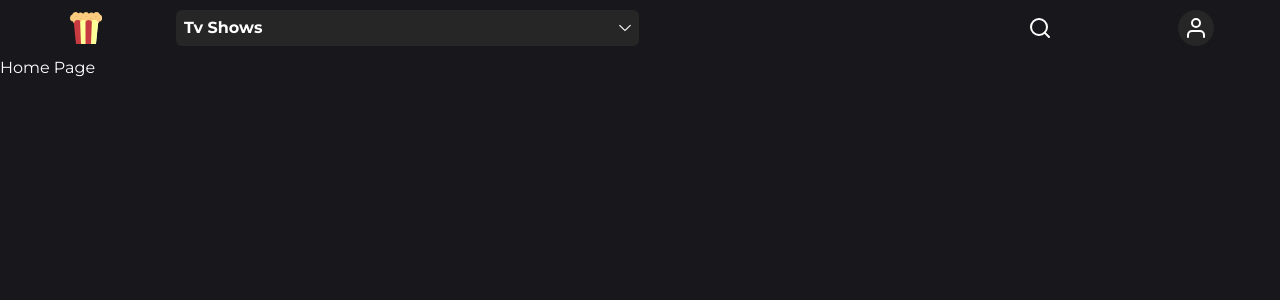
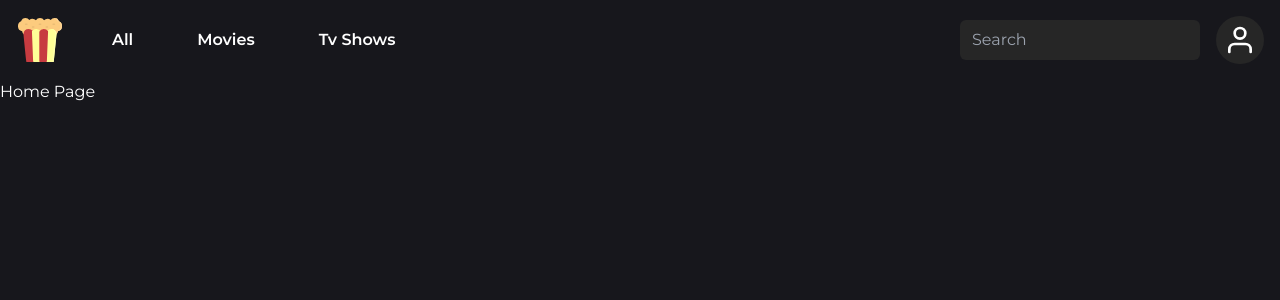
Before and after one commit to bauerbrun0/movies-app, a Next.js app: page / in a window 1280 px wide. Shown: the top 300 px of the page. Built offline with nearby package versions, Linux system fonts and the light colour scheme.

Commit message:
Navbar is now responsive

```diff
--- a/src/components/navbar/index.tsx
+++ b/src/components/navbar/index.tsx
@@ -32,6 +32,7 @@ export default function Navbar() {
             grid grid-cols-8 items-center
             relative z-0
             h-14 bg-background
+            md:h-16 lg:grid-cols-16 lg:h-20
         ">
             <Logo hidden={searchBar} />
             <NavButton hidden={searchBar} onClick={onNavClick} />
--- a/src/components/navbar/logo.tsx
+++ b/src/components/navbar/logo.tsx
@@ -6,15 +6,15 @@ export default function Logo(
 ) {
     return (
         <div className={`
-            ${ hidden ? "invisible" : "visible"}
-            w-full py-3 pl-3 bg-background
+            ${ hidden ? "invisible md:visible" : "visible"}
+            w-full py-3 pl-3 bg-background lg:pl-0
         `}>
             <Image
                 src={LogoImage}
                 alt="Logo"
                 width={50}
                 height={50}
-                className="h-8 w-8 mx-auto"
+                className="h-8 w-8 mx-auto md:h-10 md:w-10 lg:h-11 lg:w-11"
             />
         </div>
     );
--- a/src/components/navbar/navigation/navbutton.tsx
+++ b/src/components/navbar/navigation/navbutton.tsx
@@ -21,6 +21,7 @@ export default function NavButton({
             ${ hidden ? "hidden" : "" }
             col-span-5 grid grid-cols-5
             pl-4 pr-3 h-full bg-background items-center
+            md:hidden
         `}>
             <button
                 className="
--- a/src/components/navbar/navigation/navlist.tsx
+++ b/src/components/navbar/navigation/navlist.tsx
@@ -14,6 +14,9 @@ export default function NavList({
             w-full py-1 bg-background
             transition-[transform,visibility] ease-in duration-100
             ${ open ? "" : "-translate-y-full invisible" }
+            md:visible md:static md:col-span-5 md:col-start-2 md:row-start-1
+            md:block md:w-fit md:translate-y-0
+            lg:col-span-11 lg:col-start-2
         `}>
             {children}
         </ul>
--- a/src/components/navbar/navigation/navlistitem.tsx
+++ b/src/components/navbar/navigation/navlistitem.tsx
@@ -13,12 +13,15 @@ export default function NavListItem({
     iconAlt: string
 }) {
     return (
-        <li>
+        <li className="md:inline">
             <Link
                 href={linkHref}
                 className="
                     grid grid-cols-[calc(12.5%+1.5rem)_50%] items-center
-                    py-3 active:bg-neutral-800 md:active:bg-transparent
+                    py-3 active:bg-neutral-800
+                    md:grid-cols-1 md:justify-items-center
+                    md:active:bg-transparent md:inline md:mx-6 md:py-0 md:my-3
+                    lg:mx-8
                 "
             >
                 <Image
@@ -26,9 +29,9 @@ export default function NavListItem({
                     alt={iconAlt}
                     width={40}
                     height={40}
-                    className="inline justify-self-end w-6 h-6 mr-4"
+                    className="inline justify-self-end w-6 h-6 mr-4 md:hidden"
                 />
-                {text}
+                <span className="md:font-semibold md:active:text-primary-button lg:hover:text-primary-button">{text}</span>
             </Link>
         </li>
     );
--- a/src/components/navbar/profile/profilebutton.tsx
+++ b/src/components/navbar/profile/profilebutton.tsx
@@ -13,9 +13,13 @@ export default function ProfileButton({
             ${ hidden ? "hidden" : ""}
             grid items-center
             pr-2 h-full bg-background
+            lg:pr-0
         `}>
             <button
-                className="w-9 h-9 mx-auto rounded-full bg-neutral-800"
+                className="
+                    w-9 h-9 mx-auto rounded-full bg-neutral-800
+                    md:w-12 md:h-12
+                "
                 onClick={onClick}
             >
                 <Image
@@ -23,7 +27,7 @@ export default function ProfileButton({
                     alt="avatar"
                     width={40}
                     height={40}
-                    className="w-6 h-6 mx-auto"
+                    className="w-6 h-6 mx-auto md:w-8 md:h-8"
                 />
             </button>
         </div>
--- a/src/components/navbar/profile/profiledropdown.tsx
+++ b/src/components/navbar/profile/profiledropdown.tsx
@@ -12,6 +12,7 @@ export default function ProfileDropDown({
             grid grid-cols-1
             w-fit bg-neutral-700 rounded-md mr-2 text-md
             transition-[opacity, visibility] ease-in duration-100 z-10
+            md:right-3
             ${ open ? "visible opacity-100" : "invisible opacity-0" }
         `}>
             <div className="mx-3 mt-4 mb-0">
@@ -21,13 +22,13 @@ export default function ProfileDropDown({
 
             <hr className="w-5/6 mx-auto my-3 border-1 border-neutral-500"/>
 
-            <div className="px-3 py-1.5 active:bg-neutral-500 md:hover:bg-neutral-500">Link 1</div>
-            <div className="px-3 py-1.5 active:bg-neutral-500 md:hover:bg-neutral-500">Link 2</div>
+            <div className="px-3 py-1.5 active:bg-neutral-500">Link 1</div>
+            <div className="px-3 py-1.5 active:bg-neutral-500">Link 2</div>
 
             <hr className="w-5/6 mx-auto my-3 border-1 border-neutral-500"/>
 
             <div className="mb-3">
-                <div className="px-3 py-1.5 active:bg-neutral-500 md:hover:bg-neutral-500">Sign out</div>
+                <div className="px-3 py-1.5 active:bg-neutral-500">Sign out</div>
             </div>
 
         </div>
--- a/src/components/navbar/search/searchbar.tsx
+++ b/src/components/navbar/search/searchbar.tsx
@@ -11,10 +11,12 @@ export default function SearchBar({
 }) {
     return(
         <div className={`
-            ${ !open ? "invisible transition-[visibility] ease-linear delay-75" : "" }
+            ${ !open ? "invisible transition-[visibility] ease-linear delay-75 lg:visible" : "" }
             absolute grid grid-cols-10 w-full items-center bg-background
+            md:w-[calc(100%*(7/8))] md:right-0 md:h-16
+            lg:static lg:col-span-3 lg:w-full lg:justify-items-start
         `}>
-            <div className="col-span-8 pl-4 w-full">
+            <div className="col-span-8 pl-4 w-full lg:col-span-full lg:pl-0">
                 <input
                     type="text"
                     className={`
@@ -22,13 +24,14 @@ export default function SearchBar({
                             rounded-md text-md focus:outline-none
                             transition-[width] ease-in
                             ${ !open ? "w-1/12" : "w-full" }
+                            lg:w-full lg:py-2
                         `}
                     placeholder="Search"
                     ref={inputRef}
                 />
             </div>
 
-            <button onClick={onClick} className="col-span-2 text-sm">
+            <button onClick={onClick} className="col-span-2 text-md lg:hidden">
                 cancel
             </button>
         </div>
--- a/src/components/navbar/search/searchbutton.tsx
+++ b/src/components/navbar/search/searchbutton.tsx
@@ -22,6 +22,7 @@ export default function SearchButton({
         <div className={`
             ${ hidden ? "hidden": "" }
             grid items-center h-full bg-background
+            md:col-start-7 lg:hidden
         `}>
             <button
                 className="w-8 h-8 mx-auto"
@@ -32,7 +33,7 @@ export default function SearchButton({
                     alt="Search icon"
                     width={30}
                     height={30}
-                    className="w-6 h-6 mx-auto"
+                    className="w-6 h-6 mx-auto md:w-8 md:h-8"
                 />
             </button>
         </div>
--- a/tailwind.config.js
+++ b/tailwind.config.js
@@ -18,7 +18,9 @@ module.exports = {
         'primary-button': '#c73b40',
         'secondary-button': '#fccb7e',
         'accent': '#ffffac',
-
+      },
+      gridTemplateColumns: {
+        '16': 'repeat(16, minmax(0, 1fr))'
       }
     },
   },
```
